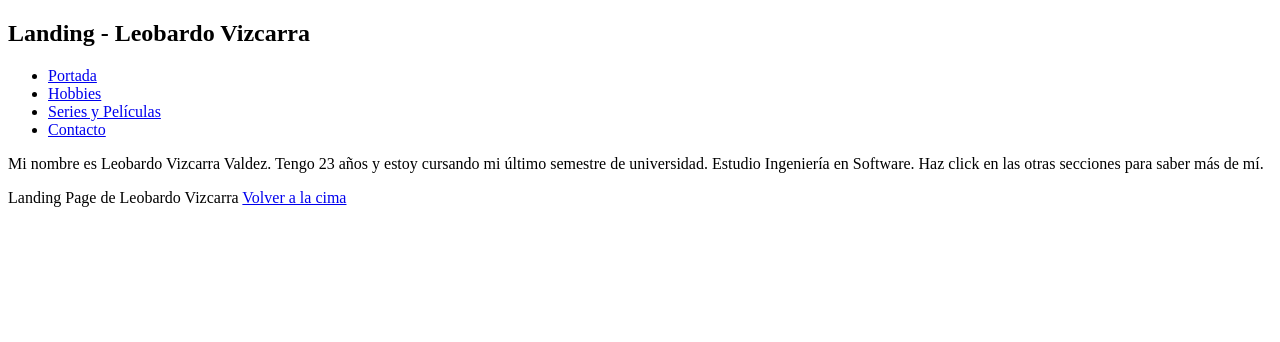
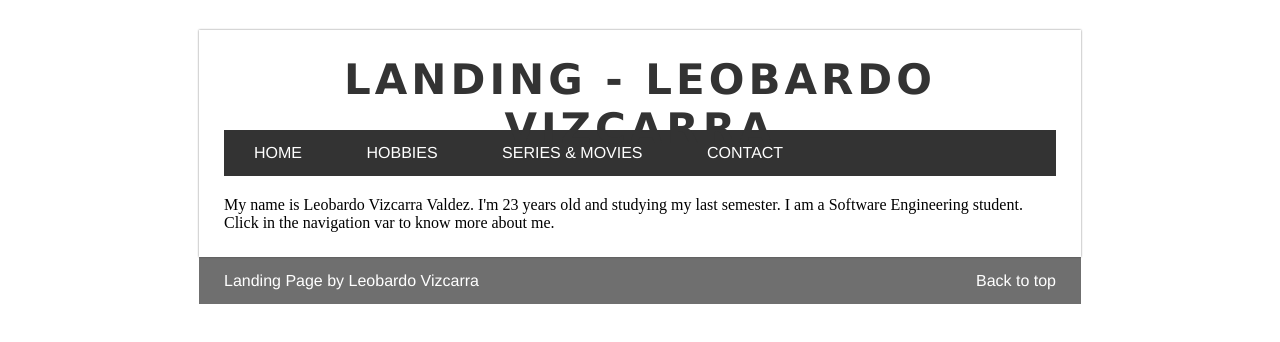
Before and after one commit to Vizcarreitor/LandingVizcarraLeobardo, a plain HTML site: page index.html in a window 1280 px wide. Drawn offline with Linux system fonts and the light colour scheme.

Commit message:
Se añadieron páginas en inglés y se corrigieron errores previos.

```diff
--- a/css/estilo.css
+++ b/css/estilo.css
@@ -21,9 +21,8 @@
     font-family: Verdana, Arial;
     font-size: 28px;
     letter-spacing: 4px;
-    color: white;
+    color: #333;
     text-align: center;
-    width: 385px;
     height: 55px;
     margin-bottom: 20px;
     float: left;
--- a/index.html
+++ b/index.html
@@ -3,8 +3,9 @@
 
 <head>
     <meta charset="UTF-8">
-    <title>Portada</title>
+    <title>Home</title>
 
+    <link rel="stylesheet" href="css/estilo.css" />
 </head>
 
 <body>
@@ -19,10 +20,10 @@
             <div class="clearfix"></div>
             <nav id="menu">
                 <ul>
-                    <li><a href="index.html">Portada</a></li>
+                    <li><a href="index.html">Home</a></li>
                     <li><a href="hobbies.html">Hobbies</a></li>
-                    <li><a href="SeriesPeliculas.html">Series y Películas</a></li>
-                    <li><a href="contacto.html">Contacto</a></li>
+                    <li><a href="seriesPeliculas.html">Series & Movies</a></li>
+                    <li><a href="contacto.html">Contact</a></li>
                 </ul>
             </nav>
         </header>
@@ -30,8 +31,8 @@
         <!-- Articulo y sidebar -->
         <section id="content">
 
-            <p>Mi nombre es Leobardo Vizcarra Valdez. Tengo 23 años y estoy cursando mi último semestre de universidad.
-                Estudio Ingeniería en Software. Haz click en las otras secciones para saber más de mí.</p>
+            <p>My name is Leobardo Vizcarra Valdez. I'm 23 years old and studying my last semester.
+                I am a Software Engineering student. Click in the navigation var to know more about me.</p>
 
             <div class="clearfix"></div>
         </section>
@@ -39,8 +40,8 @@
 
     <!-- Footer de la pagina -->
     <footer>
-        Landing Page de Leobardo Vizcarra
-        <a href="#" class="subir">Volver a la cima</a>
+        Landing Page by Leobardo Vizcarra
+        <a href="#" class="subir">Back to top</a>
     </footer>
 </body>
 
```
Also changed, not shown: contacto.html (+9 -8 lines), hobbies.html (+7 -6 lines), seriesPeliculas.html (+8 -7 lines).
